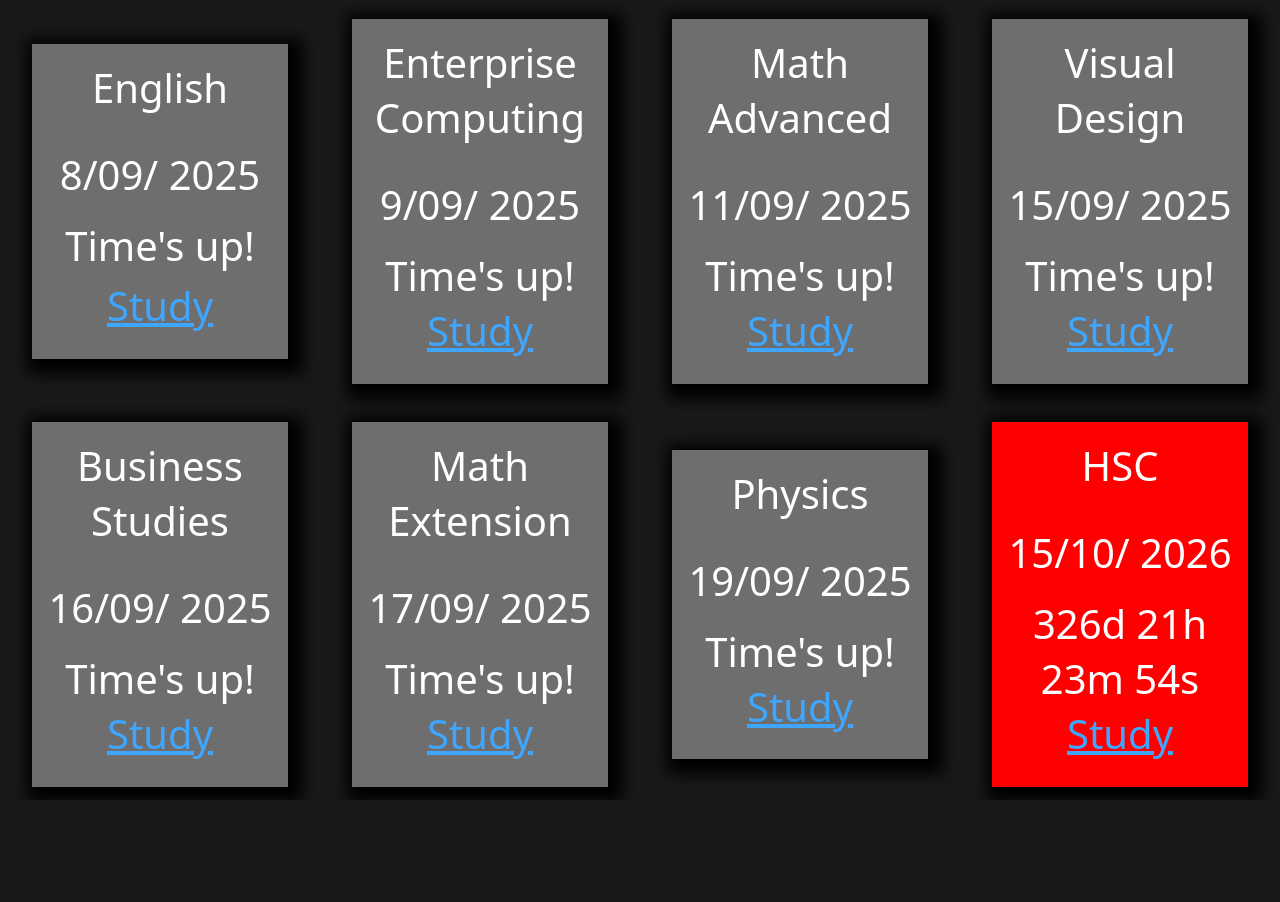
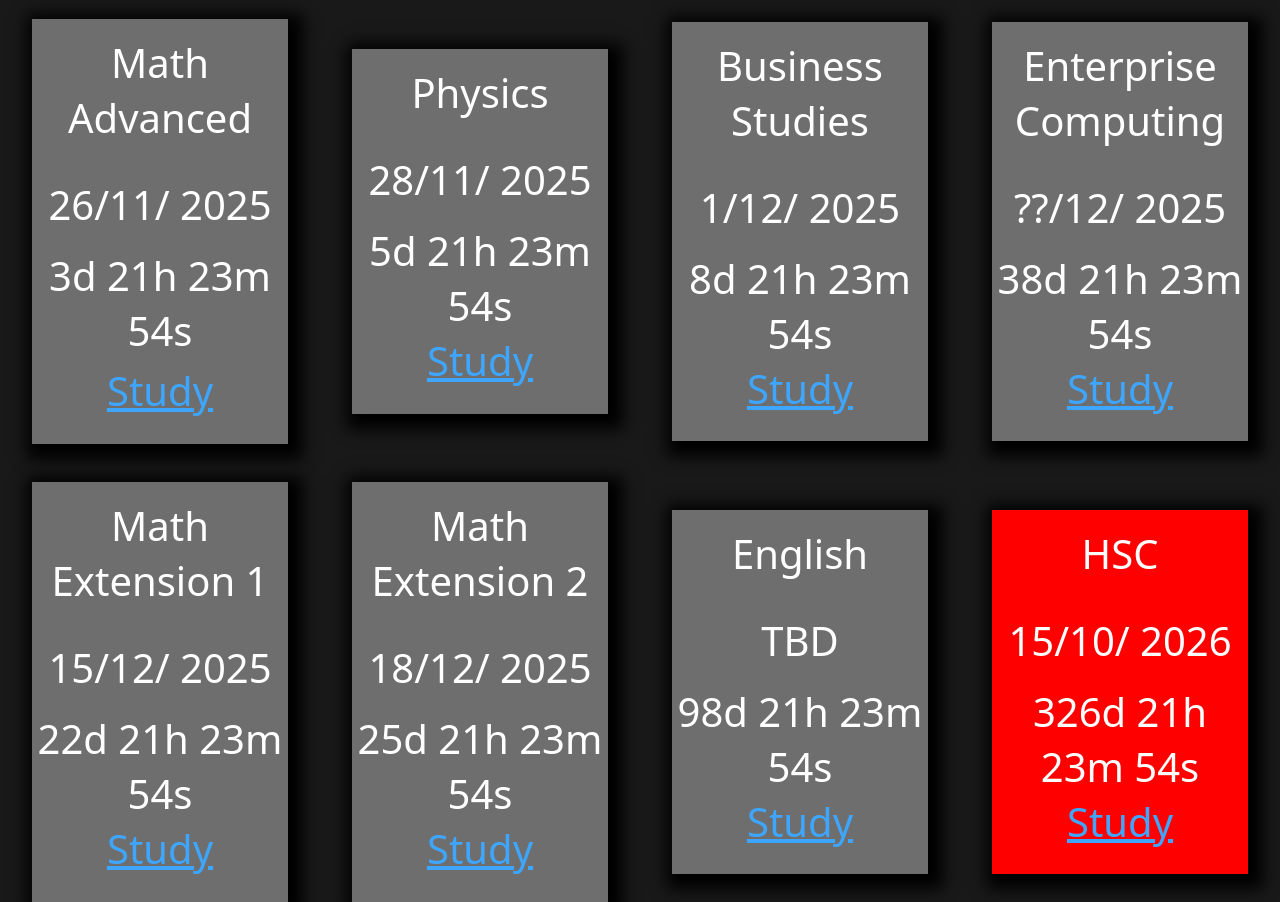
Before and after one commit to Hoang-Son1/examtimer, a plain HTML site: page index.html in a window 1280 px wide. Before the commit the page ends 800 px from the top, so only its background shows below. Drawn offline with Linux system fonts and the light colour scheme; a web font is replaced by a local one.

Commit message:
Task 1 exams

```diff
--- a/index.html
+++ b/index.html
@@ -72,44 +72,44 @@
 
     <div style="height: 100%; width: 100%; display: flex; flex-direction: row; flex-wrap: wrap; justify-content: center; align-items: center;">
         <div class="timer">
-            <div class="subject"><p>English</p></div>
-            <div class="date"><p>8/09/ 2025</p></div>
+            <div class="subject"><p>Math Advanced</p></div>
+            <div class="date"><p>26/11/ 2025</p></div>
             <div class="time" id="timer1" style="margin-bottom: 2%;"></div>
             <div class="study"><a href="https://drive.google.com/drive/folders/1_ng8wTWIdAME_Skf4_A_q5xea9lfM42F">Study</a></div>
         </div>
         <div class="timer">
-            <div class="subject"><p>Enterprise Computing</p></div>
-            <div class="date"><p>9/09/ 2025</p></div>
+            <div class="subject"><p>Physics</p></div>
+            <div class="date"><p>28/11/ 2025</p></div>
             <div class="time" id="timer2"></div>
             <div class="study"><a href="https://drive.google.com/drive/folders/1XdESm6ZRb2qWdb94zdQ0O1zCkUbAtIlm">Study</a></div>
         </div>
         <div class="timer">
-            <div class="subject"><p>Math Advanced</p></div>
-            <div class="date"><p>11/09/ 2025</p></div>
+            <div class="subject"><p>Business Studies</p></div>
+            <div class="date"><p>1/12/ 2025</p></div>
             <div class="time" id="timer3"></div>
             <div class="study"><a href="https://drive.google.com/drive/folders/1IFr-1KwNL-flvHo6KnqyQVIulwWZx41z">Study</a></div>
         </div>
          <div class="timer">
-            <div class="subject"><p>Visual Design</p></div>
-            <div class="date"><p>15/09/ 2025</p></div>
+            <div class="subject"><p>Enterprise Computing</p></div>
+            <div class="date"><p>??/12/ 2025</p></div>
             <div class="time" id="timer7"></div>
             <div class="study"><a href="https://drive.google.com/drive/folders/1gqFdo7OzuSp2bupEhz8HUfTJ1IJz8b5P">Study</a></div>
         </div>
         <div class="timer">
-            <div class="subject"><p>Business Studies</p></div>
-            <div class="date"><p>16/09/ 2025</p></div>
+            <div class="subject"><p>Math Extension 1</p></div>
+            <div class="date"><p>15/12/ 2025</p></div>
             <div class="time" id="timer4"></div>
             <div class="study"><a href="https://drive.google.com/drive/folders/1JXLZx7dDWC4HFgD0vVjXaMPC9ht4ZI0N">Study</a></div>
         </div>
         <div class="timer">
-            <div class="subject"><p>Math Extension</p></div>
-            <div class="date"><p>17/09/ 2025</p></div>
+            <div class="subject"><p>Math Extension 2</p></div>
+            <div class="date"><p>18/12/ 2025</p></div>
             <div class="time" id="timer5"></div>
             <div class="study"><a href="https://drive.google.com/drive/folders/1pS3iWdTMNQ0IaqhuBvFg4D2L0fAz1Da6">Study</a></div>
         </div>
         <div class="timer">
-            <div class="subject"><p>Physics</p></div>
-            <div class="date"><p>19/09/ 2025</p></div>
+            <div class="subject"><p>English</p></div>
+            <div class="date"><p>TBD</p></div>
             <div class="time" id="timer6"></div>
             <div class="study"><a href="https://drive.google.com/drive/folders/1Oj25t_sbJboydKWkAPImjCXExKUfVgDC">Study</a></div>
         </div>
@@ -124,13 +124,13 @@
     <script>
         // Function to start both timers
         function startTimers() {
-            let date1 = new Date('September 8, 2025 00:00:00');  // BST
-            let date2 = new Date('September 9, 2025 00:00:00');  // MTH ADV
-            let date3 = new Date('September 11, 2025 00:00:00');  // MTH EXT
-            let date4 = new Date('September 16, 2025 00:00:00');  // ENG
-            let date5 = new Date('September 17, 2025 00:00:00');  // ENC
-            let date6 = new Date('September 19, 2025 00:00:00');  // VD
-            let date7 = new Date('September 15, 2025 00:00:00');  // PHYS
+            let date1 = new Date('November 26, 2025 00:00:00');  // MTH ADV
+            let date2 = new Date('November 28, 2025 00:00:00');  // PHYS
+            let date3 = new Date('December 1, 2025 00:00:00');  // BST
+            let date4 = new Date('December 15, 2025 00:00:00');  // MTH EXT 1
+            let date5 = new Date('December 18, 2025 00:00:00');  // MTH EXT 2
+            let date6 = new Date('March 1, 2026 00:00:00');  // VD
+            let date7 = new Date('December 31, 2025 00:00:00');  // ENC
             let date8 = new Date('October 15, 2026 00:00:00');  // HSC
 
             // Call functions to start each timer
```
